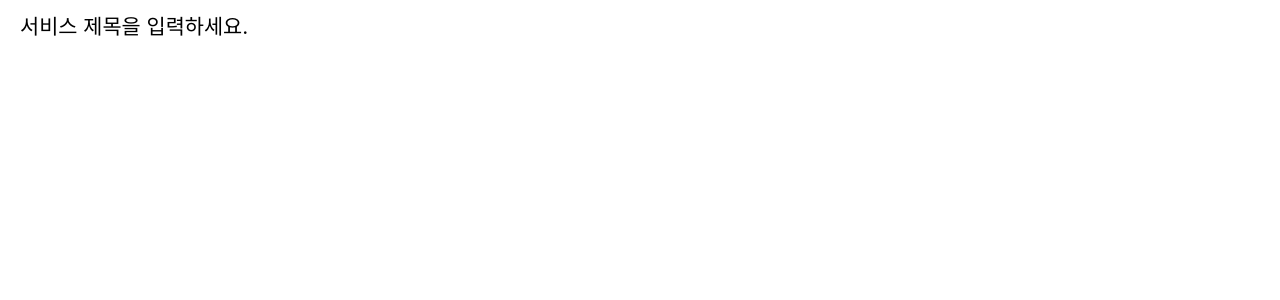
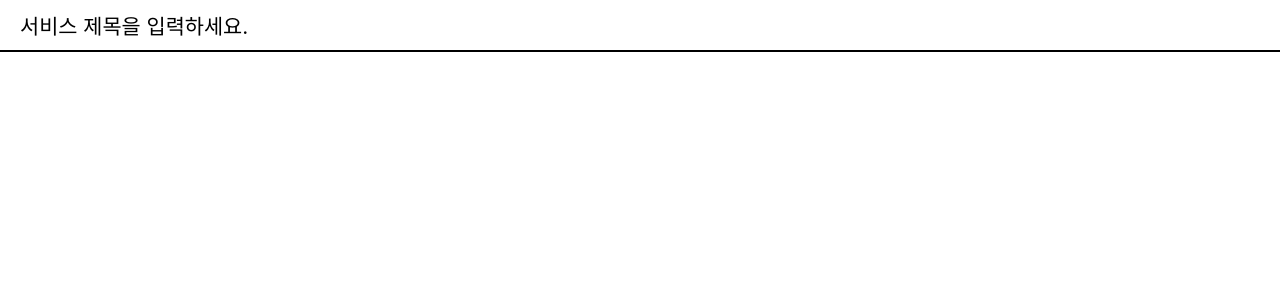
Before and after one commit to SkeletonK10/kweb-assignment-frontend, a React (Create React App) app: page / in a window 1280 px wide. Shown: the top 300 px of the page. Built offline with nearby package versions, Linux system fonts and the light colour scheme.

Commit message:
[Feat] Add Header Border

```diff
--- a/src/components/header.tsx
+++ b/src/components/header.tsx
@@ -7,6 +7,8 @@ import { text, URL } from '../data';
 const Header = styled.div`
   width: 100vw;
   height: 50px;
+
+  border-bottom: 2px solid black;
 
   display: flex;
   align-items: center;
```
